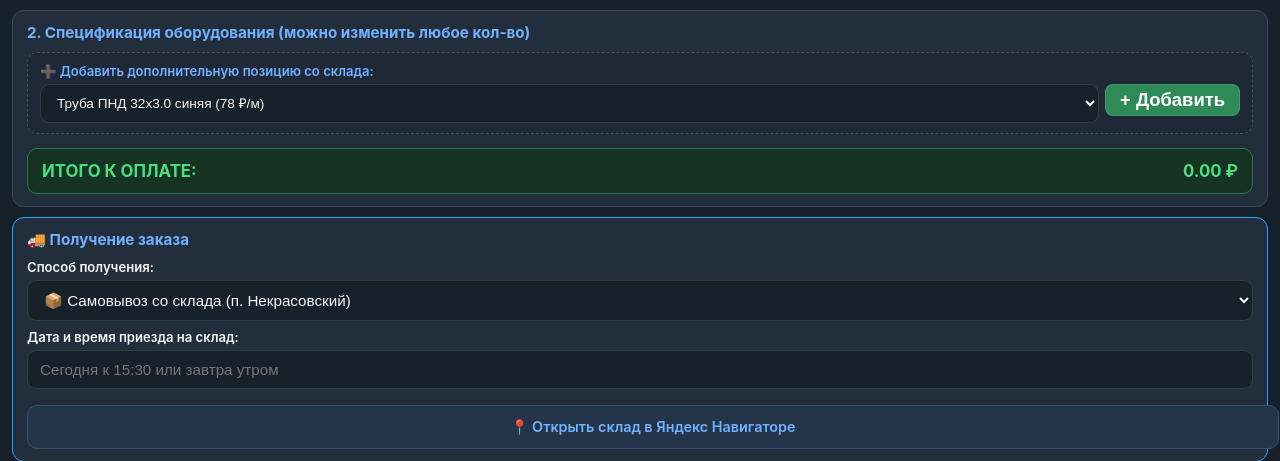
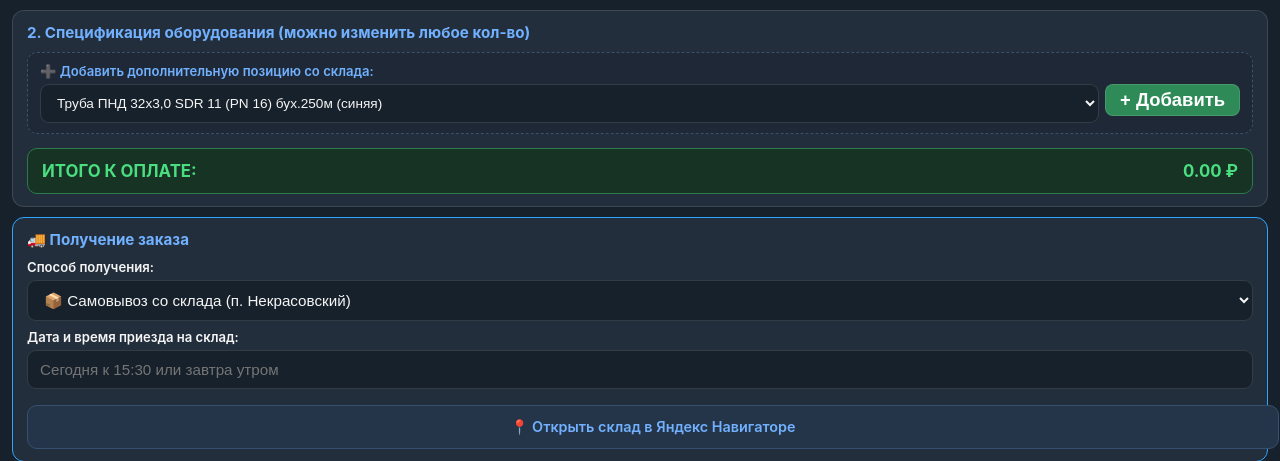
Before and after one commit to alexeimachnev-alt/mishka-kesson-app, a Flask app: page /app in a window 1280 px wide. Shown: the part 674-1135 px from the top of the page. Run offline with Flask 3, Linux system fonts and the light colour scheme; parts of the project's set-up code (start-up, migrations or seed data) failed here and were passed over; some libraries are stand-ins or nearby versions.

Commit message:
Add files via upload

```diff
--- a/templates/app.html
+++ b/templates/app.html
@@ -255,10 +255,10 @@
         <label id="lblAddExtra" style="color:#71b1ff;">➕ Добавить дополнительную позицию со склада:</label>
         <div style="display:flex; gap:6px;">
           <select id="extraCatalogSelect" style="flex:1; margin-bottom:0; font-size:0.85rem;">
-            <option value="pipe_pnd_32">Труба ПНД 32х3.0 синяя (78 ₽/м)</option>
+            <option value="pipe_pnd_32">Труба ПНД 32х3,0 SDR 11 (PN 16) бух.250м (синяя)</option>
             <option value="pipe_pnd_20">Труба ПНД 20х2.0 под кабель (42.54 ₽/м)</option>
             <option value="cable_pvs_3x2_5">Кабель ПВС 3х2.5 белый гибкий (84.89 ₽/м)</option>
-            <option value="rope_3mm_304">Трос нерж. 3мм AISI 304 (19.20 ₽/м)</option>
+            <option value="rope_3mm_304">Трос нержавеющая сталь 7x7 AISI 304, 3мм</option>
             <option value="cable_clamp_4mm">Зажим троса нерж. 4мм (40.80 ₽/шт)</option>
             <option value="vfd_fil10">Частотный преобразователь FIL-10 (7 708.80 ₽)</option>
             <option value="tank_8bw">Гидроаккумулятор 8BW подвесной (1 832 ₽)</option>
@@ -668,8 +668,8 @@
           currentItems.push({ item_key: 'brass_nipple_1_2_1_4', name: 'Ниппель перех. НН 1/2"x1/4" (латунь)', price: 70.88, qty: 1, unit: 'шт' });
           currentItems.push({ item_key: 'check_valve_1', name: 'Обратный клапан с металлическим седлом 1" г/ш Millennium', price: 750.00, qty: 1, unit: 'шт' });
           currentItems.push({ item_key: 'cable_clamp_4mm', name: 'Зажим для троса, AISI 316 (А4), 4мм', price: 40.80, qty: 4, unit: 'шт' });
-          currentItems.push({ item_key: 'rope_3mm_304', name: 'Трос нержавеющая сталь 7х7 AISI 304, 3мм', price: 19.20, qty: 40, unit: 'м' });
-          currentItems.push({ item_key: 'pipe_pnd_32', name: 'Труба ПНД 32х3,0 SDR 11 (PN 16) синяя', price: 78.00, qty: 55, unit: 'м' });
+          currentItems.push({ item_key: 'rope_3mm_304', name: 'Трос нержавеющая сталь 7x7 AISI 304, 3мм', price: 19.20, qty: 40, unit: 'м' });
+          currentItems.push({ item_key: 'pipe_pnd_32', name: 'Труба ПНД 32х3,0 SDR 11 (PN 16) бух.250м (синяя)', price: 78.00, qty: 55, unit: 'м' });
       } else {
           currentItems.push({ item_key: kessonKey, name: kessonName, price: kessonPrice, qty: 1, unit: 'шт' });
           currentItems.push({ item_key: 'pipe_ppr_32', name: 'Труба полипропиленовая 32х5,4мм PN20 (цвет белый)', price: 151.42, qty: 4, unit: 'м' });
@@ -717,8 +717,8 @@
           currentItems.push({ item_key: 'check_valve_1', name: 'Обратный клапан с металлическим седлом 1" г/ш Millennium', price: 750.00, qty: 1, unit: 'шт' });
           currentItems.push({ item_key: 'well_head_osp', name: 'Оголовок для скважины Джилекс ОСП 110-133/32', price: 1916.39, qty: 1, unit: 'шт' });
           currentItems.push({ item_key: 'cable_clamp_4mm', name: 'Зажим для троса, AISI 316 (А4), 4мм', price: 40.80, qty: 4, unit: 'шт' });
-          currentItems.push({ item_key: 'rope_3mm_304', name: 'Трос нержавеющая сталь 7х7 AISI 304, 3мм', price: 19.20, qty: 40, unit: 'м' });
-          currentItems.push({ item_key: 'pipe_pnd_32', name: 'Труба ПНД 32х3,0 SDR 11 (PN 16) синяя', price: 78.00, qty: 55, unit: 'м' });
+          currentItems.push({ item_key: 'rope_3mm_304', name: 'Трос нержавеющая сталь 7x7 AISI 304, 3мм', price: 19.20, qty: 40, unit: 'м' });
+          currentItems.push({ item_key: 'pipe_pnd_32', name: 'Труба ПНД 32х3,0 SDR 11 (PN 16) бух.250м (синяя)', price: 78.00, qty: 55, unit: 'м' });
       }
 
       recalcAndRender();
@@ -757,10 +757,10 @@
       const text = select.options[select.selectedIndex].text;
 
       const catalogPrices = {
-        "pipe_pnd_32": { name: "Труба ПНД 32х3,0 SDR 11 (синяя)", price: 78.00, unit: "м" },
+        "pipe_pnd_32": { name: "Труба ПНД 32х3,0 SDR 11 (PN 16) бух.250м (синяя)", price: 78.00, unit: "м" },
         "pipe_pnd_20": { name: "Труба ПНД 20x2,0 SDR 11 (под кабель)", price: 42.54, unit: "м" },
         "cable_pvs_3x2_5": { name: "Кабель ПВС 3х2,5 белый гибкий", price: 84.89, unit: "м" },
-        "rope_3mm_304": { name: "Трос нержавеющая сталь 3мм AISI 304", price: 19.20, unit: "м" },
+        "rope_3mm_304": { name: "Трос нержавеющая сталь 7x7 AISI 304, 3мм", price: 19.20, unit: "м" },
         "cable_clamp_4mm": { name: "Зажим для троса AISI 316 4мм", price: 40.80, unit: "шт" },
         "vfd_fil10": { name: "Частотный преобразователь FIL-10 2.2KW 220V", price: 7708.80, unit: "шт" },
         "tank_8bw": { name: "Гидроаккумулятор BELAMOS 8BW синий (подвесной)", price: 1832.00, unit: "шт" },
```
